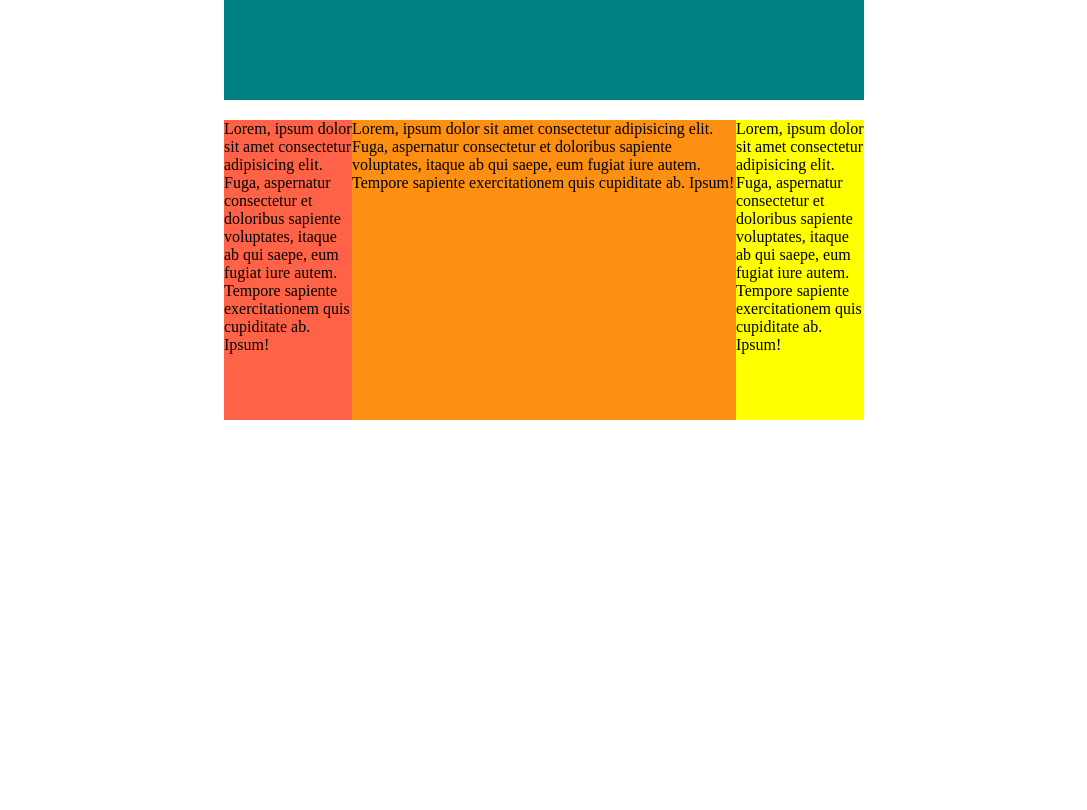
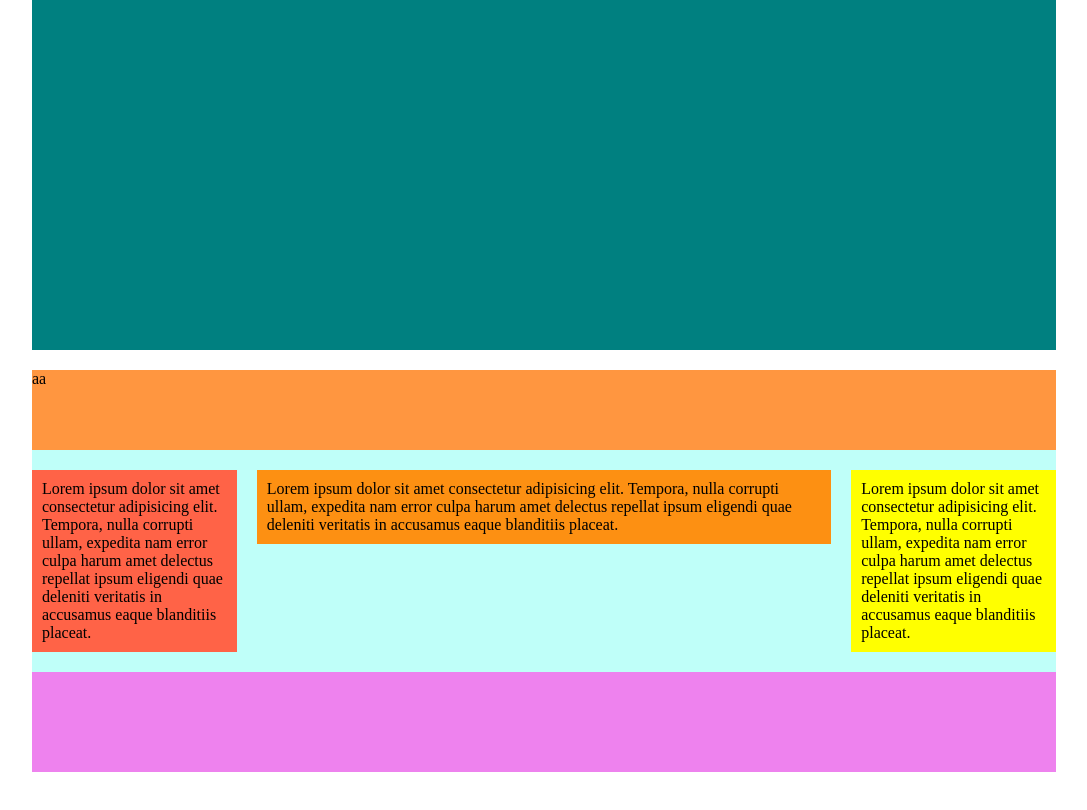
Before and after one commit to FeDeRiCo9719/htmlcss-struttura-wp, a plain HTML site: page index.html in a window 1280 px wide. Shown: the part 420-1230 px from the top of the page, without its empty margins (96-1183 px from the left). Before the commit the page ends 840 px from the top, so only its background shows below. Drawn offline with Linux system fonts and the light colour scheme.

Commit message:
fix vari

```diff
--- a/css/style.css
+++ b/css/style.css
@@ -5,22 +5,22 @@
 }
 
 /* COMMON */
-body{
+.container{
     margin: auto;
-    width: 50%;
+    width: 80%;
 }
 
-/* .clearfix::after{
+.clearfix::after{
 	content: "";
 	display: table;
 	clear: both;
-} */
+}
 
 /* HEADER */
 
 header{
     background-color: yellowgreen;
-    height: 100px;
+    height: 150px;
     width: 100%;
 }
 
@@ -28,34 +28,57 @@ header{
 
 .slider-box{
     background-color: teal;
-    height: 400px;
+    height: 600px;
     width: 100%;
     margin: 20px 0 20px 0;
     position: relative;
 }
 
+section{
+    background-color: rgb(191, 255, 249);
+}
+
+/* titolo */
+.titolo{
+    background-color: rgb(255, 150, 64);
+    height: 80px;
+}
+
+/* colonne */
+
+.row{
+    padding: 20px 0px;
+}
+
+.col-left, .col-center, .col-right{
+    float: left;
+    /* height: 300px; */
+    padding: 10px;
+}
+
+.col-left, .col-right{
+    width: 20%;
+}
+
 .col-left{
-    float: left;
     background-color: tomato;
-    width: 20%;
-    height: 300px;
 }
 
 .col-right{
-    float: left;
     background-color: yellow;
-    width: 20%;
-    height: 300px;
-
 }
 
 .col-center{
-    float: left;
     background-color: rgb(253, 144, 18);
-    width: 60%;
-    height: 300px;
+    width: calc(60% - 40px);
+    margin: 0px 20px;
 
 }
 
 
 /* FOOTER */
+.footer{
+    background-color: violet;
+    height: 100px;
+    margin-bottom: 40px;
+}
--- a/index.html
+++ b/index.html
@@ -6,8 +6,11 @@
     <meta name="viewport" content="width=device-width, initial-scale=1.0">
     <title>htmlcss-struttura-wp</title>
     <link rel="stylesheet" href="css/style.css">
+    <!-- google font -->
+
 </head>
 <body>
+    <div class="container">
 
      <!-- INTESTAZIONE -->
      <header>
@@ -18,40 +21,56 @@
 
      <!-- CORPO -->
      <main>
+
+         <!-- SLIDER -->
          <div class="slider-box">
 
             Lorem, ipsum dolor sit amet consectetur adipisicing elit. Fuga eum consectetur rerum earum mollitia distinctio sapiente? Culpa quae, qui atque in et voluptatum, odit voluptate incidunt suscipit iusto repudiandae sunt!
 
          </div>
 
-        <div class="clearfix">
+
+
+         <section>
+
+               <!-- titolo -->
+               <div class="titolo">aa
+
+               </div>
+
+               <!-- colonne -->
+               <div class="row clearfix">
 
                   <div class="col-left">
-                Lorem, ipsum dolor sit amet consectetur adipisicing elit. Fuga, aspernatur consectetur et doloribus sapiente voluptates, itaque ab qui saepe, eum fugiat iure autem. Tempore sapiente exercitationem quis cupiditate ab. Ipsum!
+                    Lorem ipsum dolor sit amet consectetur adipisicing elit. Tempora, nulla corrupti ullam, expedita nam error culpa harum amet delectus repellat ipsum eligendi quae deleniti veritatis in accusamus eaque blanditiis placeat.
                   </div>
 
                   <div class="col-center">
-                Lorem, ipsum dolor sit amet consectetur adipisicing elit. Fuga, aspernatur consectetur et doloribus sapiente voluptates, itaque ab qui saepe, eum fugiat iure autem. Tempore sapiente exercitationem quis cupiditate ab. Ipsum!
+                    Lorem ipsum dolor sit amet consectetur adipisicing elit. Tempora, nulla corrupti ullam, expedita nam error culpa harum amet delectus repellat ipsum eligendi quae deleniti veritatis in accusamus eaque blanditiis placeat.
                   </div>
 
                   <div class="col-right">
-                Lorem, ipsum dolor sit amet consectetur adipisicing elit. Fuga, aspernatur consectetur et doloribus sapiente voluptates, itaque ab qui saepe, eum fugiat iure autem. Tempore sapiente exercitationem quis cupiditate ab. Ipsum!
+                    Lorem ipsum dolor sit amet consectetur adipisicing elit. Tempora, nulla corrupti ullam, expedita nam error culpa harum amet delectus repellat ipsum eligendi quae deleniti veritatis in accusamus eaque blanditiis placeat.
                   </div>
 
+               </div>
 
-
-
-
-
-        </div>
+         </section>
 
      </main>
 
 
      <!-- FOOTER -->
      <footer>
+         <div class="footer">
+
+         </div>
 
      </footer>
 
+    </div>
+
+
+
 </body>
 </html>
```
Lines whose indentation alone changed are shown as unchanged.
